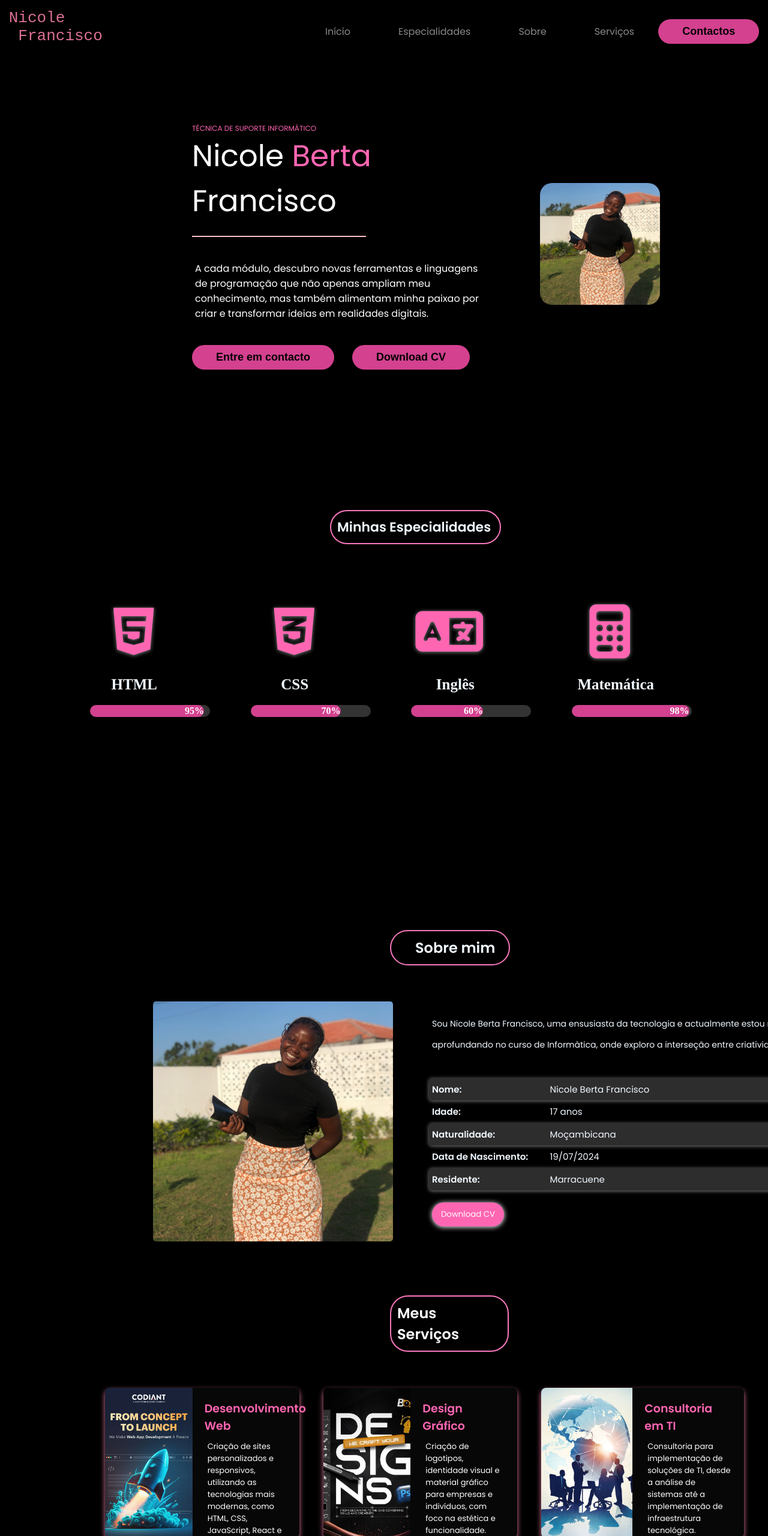
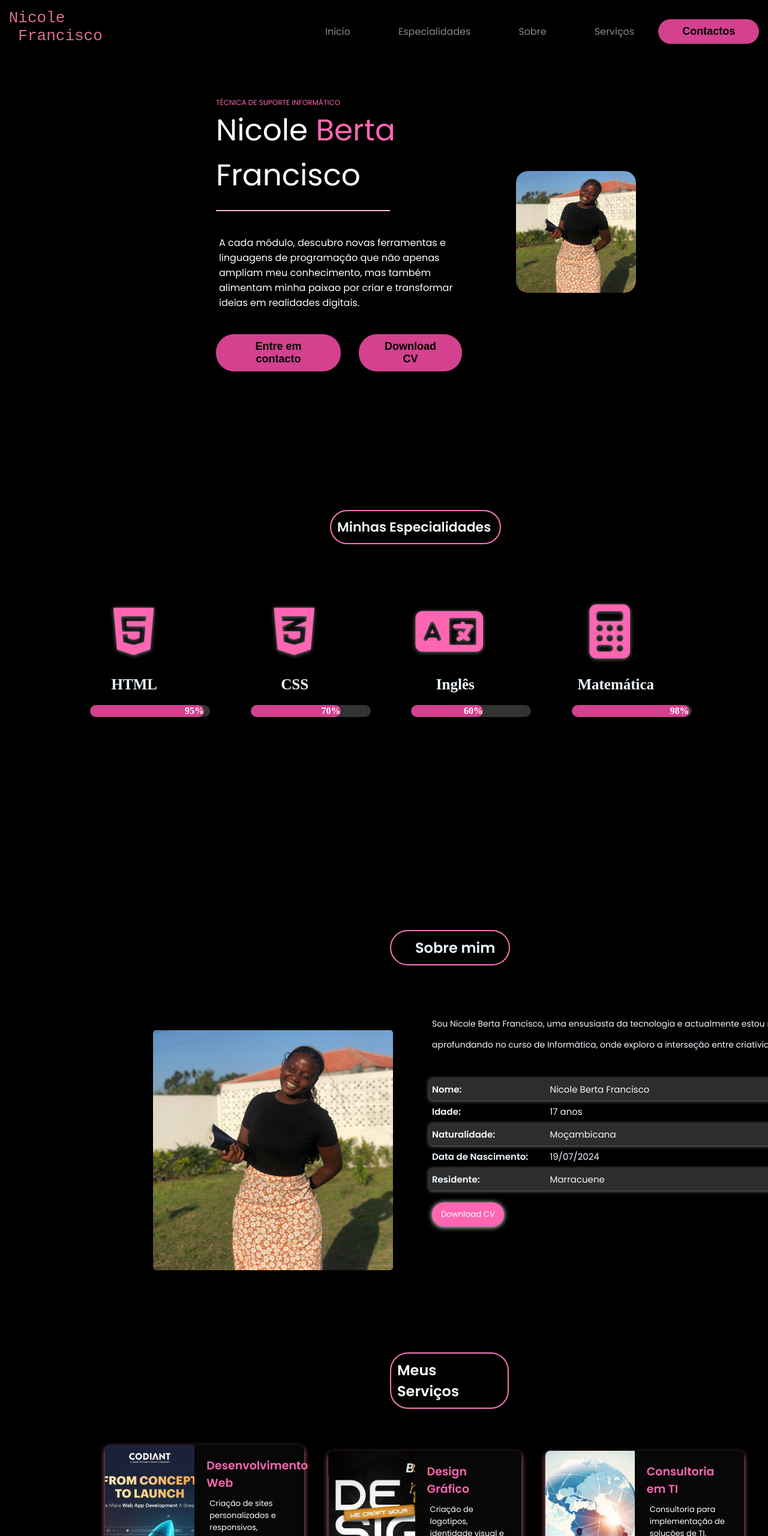
Before and after one commit to NicoleFrancisco/Nicksss, a plain HTML site: page index.html in a window 1280 px wide. Shown: the top 2560 px of the page at 60% size. Drawn offline with Linux system fonts and the light colour scheme.

Commit message:
Add files via upload

```diff
--- a/style2.css
+++ b/style2.css
@@ -25,7 +25,6 @@ body{
     width: 100%;
     height: 100vh;
     padding: 20px;
-    overflow-x: hidden;
     background-color: black;
 }
 .interface{
@@ -35,9 +34,12 @@ body{
 }
 .flex{
     display: flex;
+    align-items: center;
+    justify-content: center;
+    gap: 90px;
 }
 
-.btn-contacto button{
+.btn-contacto button, .btn-download button{
     padding: 10px 40px;
     font-size: 18px;
     font-weight: 600;
@@ -45,28 +47,15 @@ body{
     border: 0;
     border-radius: 30px;
     cursor: pointer;
-    transition: 2s;
+    transition: 0.4s;
 }
 
 
- .btn-contacto button:hover{
+ .btn-contacto button:hover, .btn-download button:hover{
         box-shadow: 0px 0px 8px  rgb(211, 65, 143);
         transform: scale(1.05);
     }
-.btn-download button{
-    padding: 10px 40px;
-    font-size: 18px;
-    font-weight: 600;
-    background-color: rgb(211, 65, 143);
-    border: 0;
-    border-radius: 30px;
-    cursor: pointer;
-    transition: 2s;
-}
-.btn-download button:hover{
-    box-shadow: 0px 0px 8px  rgb(211, 65, 143);
-    transform: scale(1.05);
-}
+
 .btns{
     display: flex;
     gap: 30px;
@@ -87,13 +76,12 @@ header{
     top: 0;
     left: 0;
     width: 100%;
-    padding: 0px;
+    padding: 0;
     background-color: black;
     filter: drop-shadow(10px);
     display: flex;
     justify-content: space-between;
     align-items: center;
-    z-index: 100;
 }
 .logo{
     padding-right: 300px;
@@ -107,8 +95,7 @@ header >.interface{
 header a{
     color:rgb(137, 137, 137) ;
     text-decoration: none;
-    display: inline-block;
-    transition: .2s;
+    transition: 0.2s;
 }
 header a:hover{
     color: white;
@@ -132,6 +119,11 @@ header nav ul li{
     padding: 40px 4%;
 }*/
 .topo-do-site{
+    margin-top: 100px;
+    background-color: black;
+    height: auto;
+    margin-bottom: 150px;
+    padding: 40px;
     display: flex;
     justify-content: center;
     align-items: center;
@@ -240,7 +232,9 @@ margin-bottom: 150px;
     margin-bottom: 20px;
     font-size: 25px;
 }
-
+.container{
+    max-width: 100%;
+}
 .container2{
     display: flex;
     align-items: center;
@@ -259,8 +253,8 @@ margin-bottom: 150px;
 
 .Mee{
     color: aliceblue;
-    width: 400px;
-    height: 300px;
+    width: 100%;
+    height: 100%;
     min-width: 700px;
     padding: 20px;
     margin-right: 300px;
@@ -302,10 +296,7 @@ p{
     font-family: 'Poppins', sans-serif;
     box-shadow: 0px 1px 8px white;
 }
-.{
-    min-height: 100vh;
-    padding-top: 40px;
-}
+
 .container div h2{
 padding: 10px;
 padding-left: 40px;
@@ -370,7 +361,7 @@ color: aliceblue;
     background-color: #070707;
     box-shadow: 0 4px 8px palevioletred;
     border-radius: 8px;
-    height: 250px;
+    height: 100%;
 }
 
 .services{
@@ -567,7 +558,7 @@ color: aliceblue;
 
 footer{
     height: 15vh;
-    border-top: 1px #ff66b2 solid;
+    border-top: 1px gainsboro solid;
     color: #ff66b2;
     font-family: 'Poppins', sans-serif;
     padding: 20px;
```
